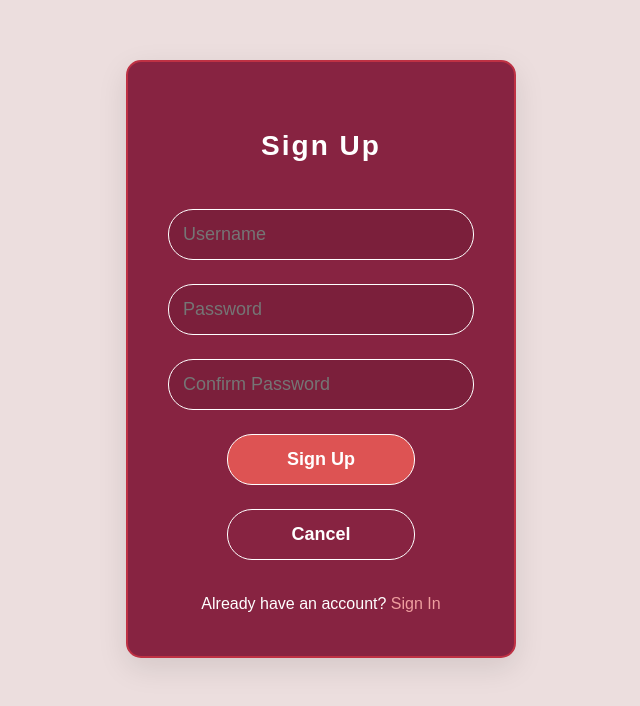
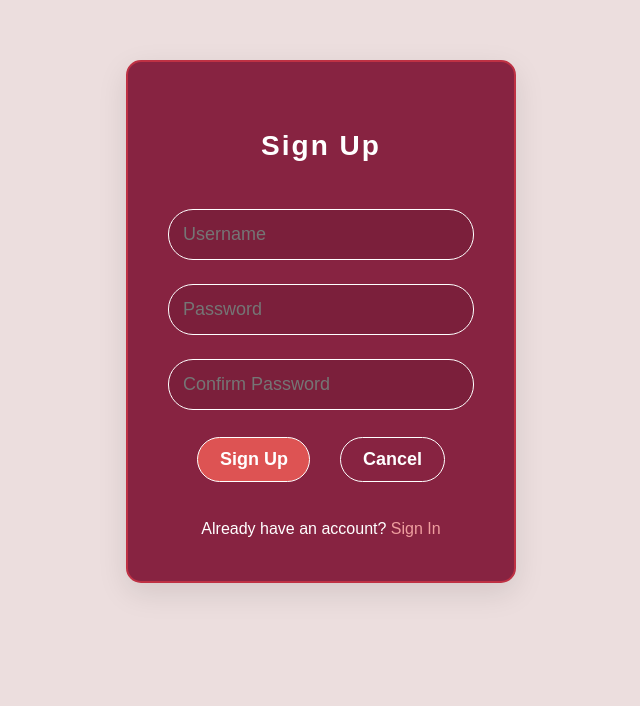
Before and after one commit to waiwaiphyowp/makan-now-frontend, a React (Vite) app: page /signup in a window 1280 px wide. Shown: the top 706 px of the page, without its empty margins (319-959 px from the left). Built offline with nearby package versions, Linux system fonts and the light colour scheme; no server answers.

Commit message:
edit signup css

```diff
--- a/src/App.css
+++ b/src/App.css
@@ -45,8 +45,7 @@
 
 /* Button */
 .in-out-input,
-.in-out-button,
-.in-out-cancel-button {
+.in-out-button {
   width: 100%;
   padding: 14px;
   margin: 12px 0;
--- /dev/null
+++ b/src/components/SignUp/SignUp.css
@@ -0,0 +1,29 @@
+.signup-button,
+.cancel-button {
+margin: 15px;
+border-radius: 25px;
+font-size: 18px;
+box-sizing: border-box;
+border: 1px solid #ffffff;
+color: #ffffff;
+font-family: 'Poppins', sans-serif;
+cursor: pointer;
+transition: all 0.3s ease-in-out;
+font-weight: bold;
+}
+
+.cancel-button:hover,
+.signup-button:hover {
+  transform: translateY(-5px);
+  box-shadow: 0 8px 20px rgba(102, 187, 106, 0.3);
+}
+
+.signup-button {
+  background-color: #DD5353;
+}
+
+/* cancel button  */
+.cancel-button {
+  background-color: #872341;
+
+}
--- a/src/components/SignUp/SignUp.jsx
+++ b/src/components/SignUp/SignUp.jsx
@@ -2,6 +2,7 @@ import React, { useState, useContext } from "react";
 import { Link, useNavigate } from "react-router-dom";
 import { signUp } from "../../services/authServices";
 import { UserContext } from "../../contexts/userContext";
+import "./SignUp.css"
 
 const SignUp = () => {
 	const navigate = useNavigate();
@@ -72,12 +73,12 @@ const SignUp = () => {
 				<div className="in-out-buttons">
 					<button
 						type="submit"
-						className="in-out-button"
+						className="signup-button"
 						disabled={isFormInvalid()}
 					>
 						Sign Up
 					</button>
-					<button type="button" className="in-out-cancel-button" onClick={() => navigate("/")}>
+					<button type="button" className="cancel-button" onClick={() => navigate("/")}>
 						Cancel
 					</button>
 				</div>
```
